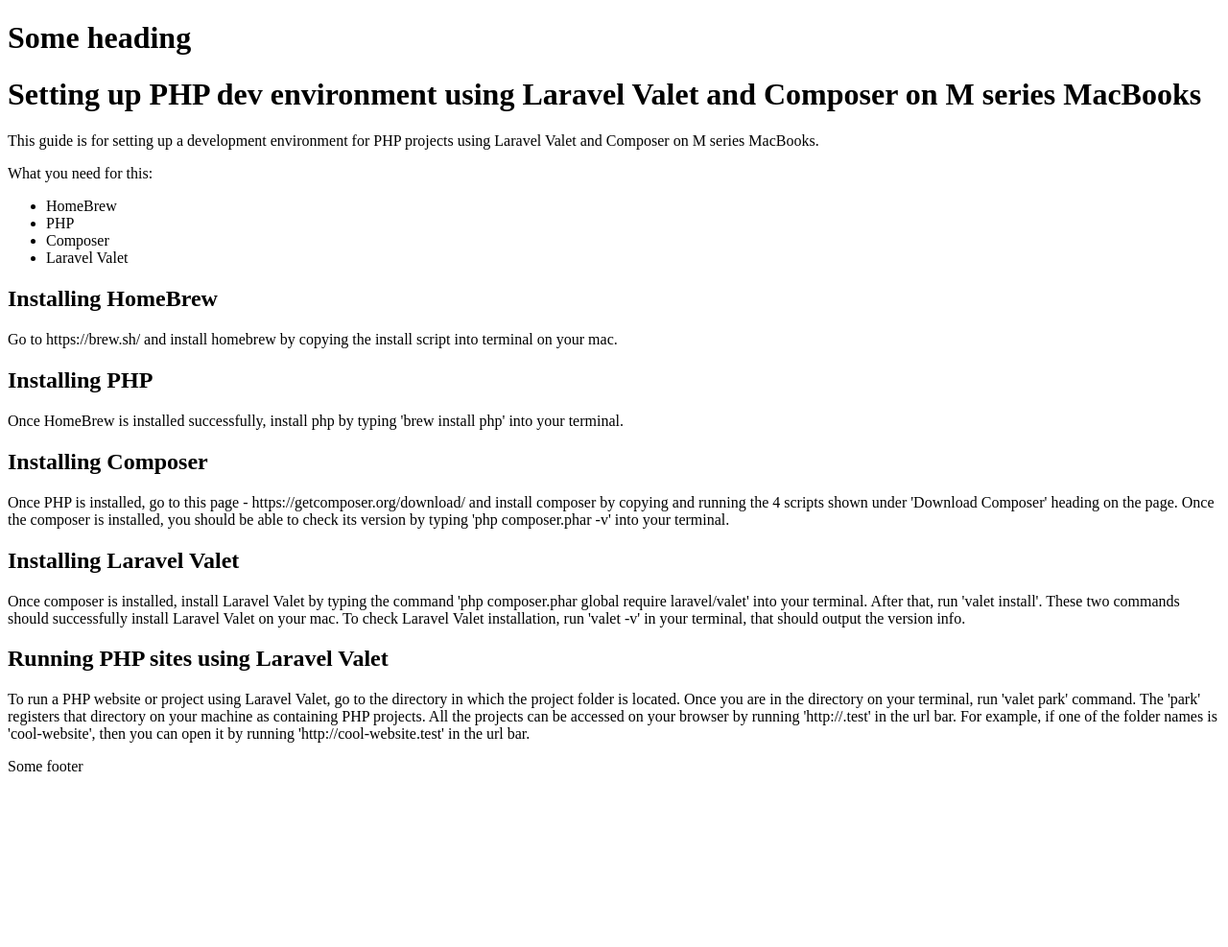
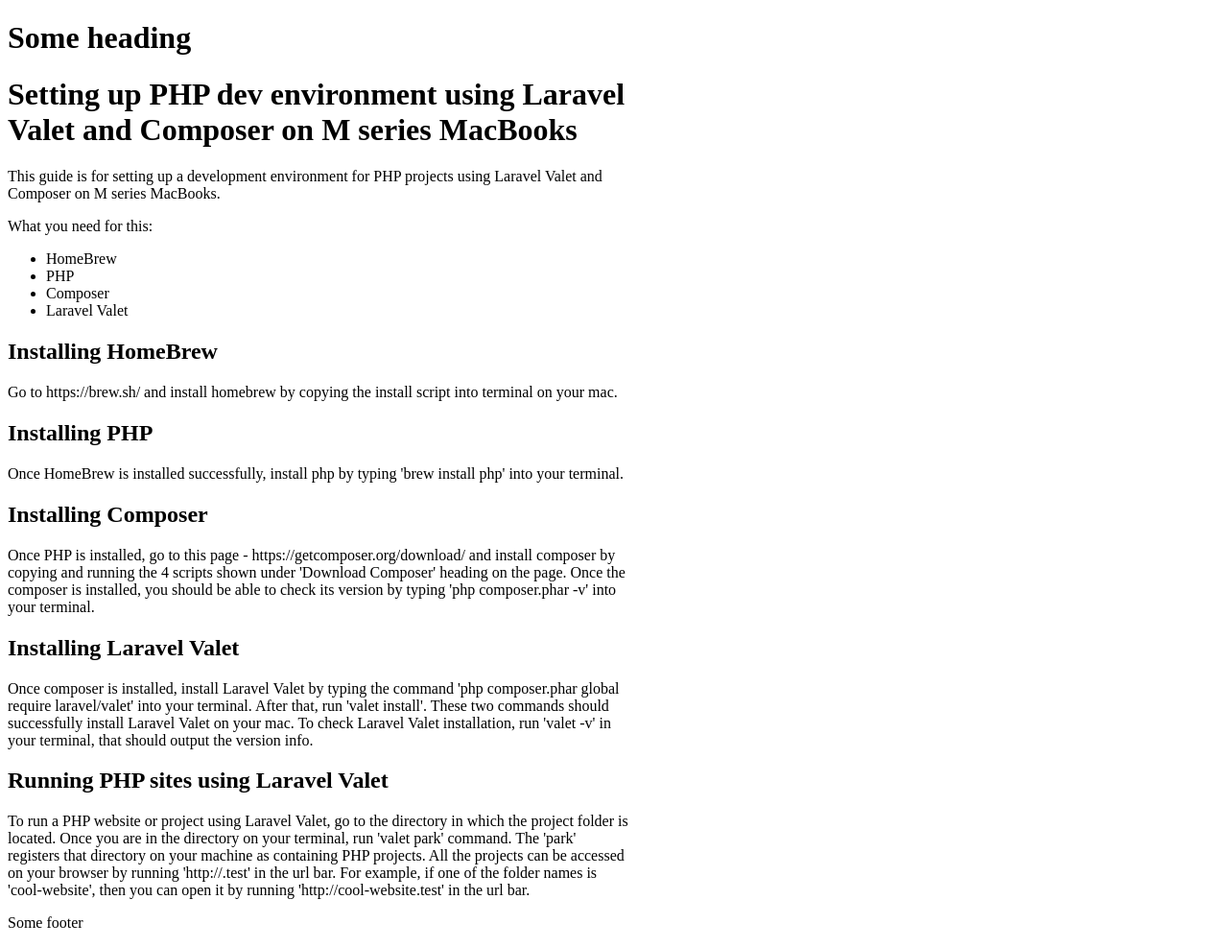
Before and after one commit to sd4483/CS-Simplified, a PHP site: page /blog/setup-php-dev-env-using-laravel-valet-and-composer.php in a window 1280 px wide. Shown: the whole page at 96% size. Before the commit the page ends 804 px from the top, so only its background shows below. Run offline with PHP 8.4, Linux system fonts and the light colour scheme.

Commit message:
Include css file in header.php

```diff
--- a/css/style.css
+++ b/css/style.css
@@ -0,0 +1,3 @@
+body {
+    max-width: min(100%, 650px);
+}
--- a/header.php
+++ b/header.php
@@ -4,6 +4,9 @@
     <meta charset="UTF-8">
     <meta name="viewport" content="width=device-width, initial-scale=1.0">
     <title>CS-Simplified</title>
+    <style>
+        <?php include 'CSS/style.css'; ?>
+    </style>
 </head>
 <body>
     <header>
```
